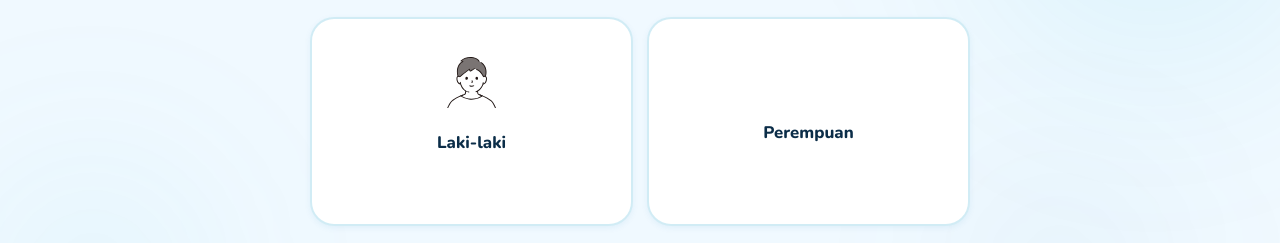
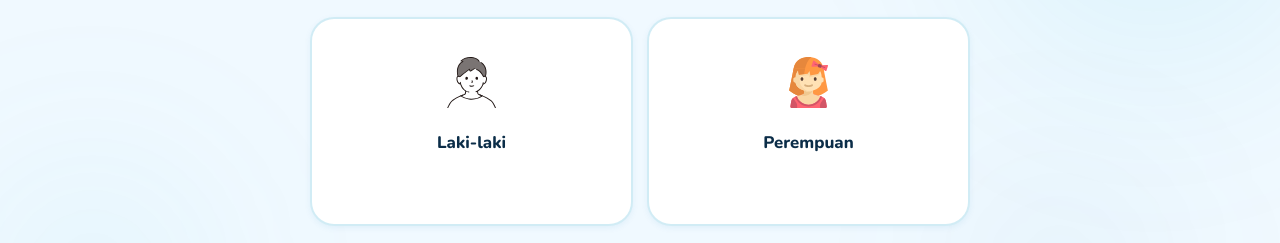
Before and after one commit to arsssyaddhani/Kalkulator-Hidrasi, a plain HTML site: page index.html in a window 1280 px wide. Shown: the part 207-450 px from the top of the page. Drawn offline with nearby package versions, Linux system fonts and the light colour scheme.

Commit message:
Update index.html

```diff
--- a/index.html
+++ b/index.html
@@ -78,8 +78,7 @@
                 </div>
                 <div class="gender-card" data-gender="female" role="button" tabindex="0" aria-pressed="false">
                    <span class="gender-icon">
-<svg version="1.1" id="Layer_1" xmlns="http://www.w3.org/2000/svg" xmlns:xlink="http://www.w3.org/1999/xlink" x="0px" y="0px"
-	 viewBox="0 0 512 512" style="enable-background:new 0 0 512 512;" xml:space="preserve">
+  <svg xmlns="http://www.w3.org/2000/svg" width="1em" height="1em" viewBox="0 0 512 512">
     <path style="fill:#FF9842;" d="M406.069,114.759C388.413,17.655,300.138,0,256,0S123.586,17.655,105.931,114.759
       s-44.138,220.69-44.138,220.69c88.276,70.621,167.724,70.621,194.207,70.621s105.931,0,194.207-70.621
       C450.207,335.448,423.724,211.862,406.069,114.759z"/>
```
Lines whose indentation alone changed are shown as unchanged.
